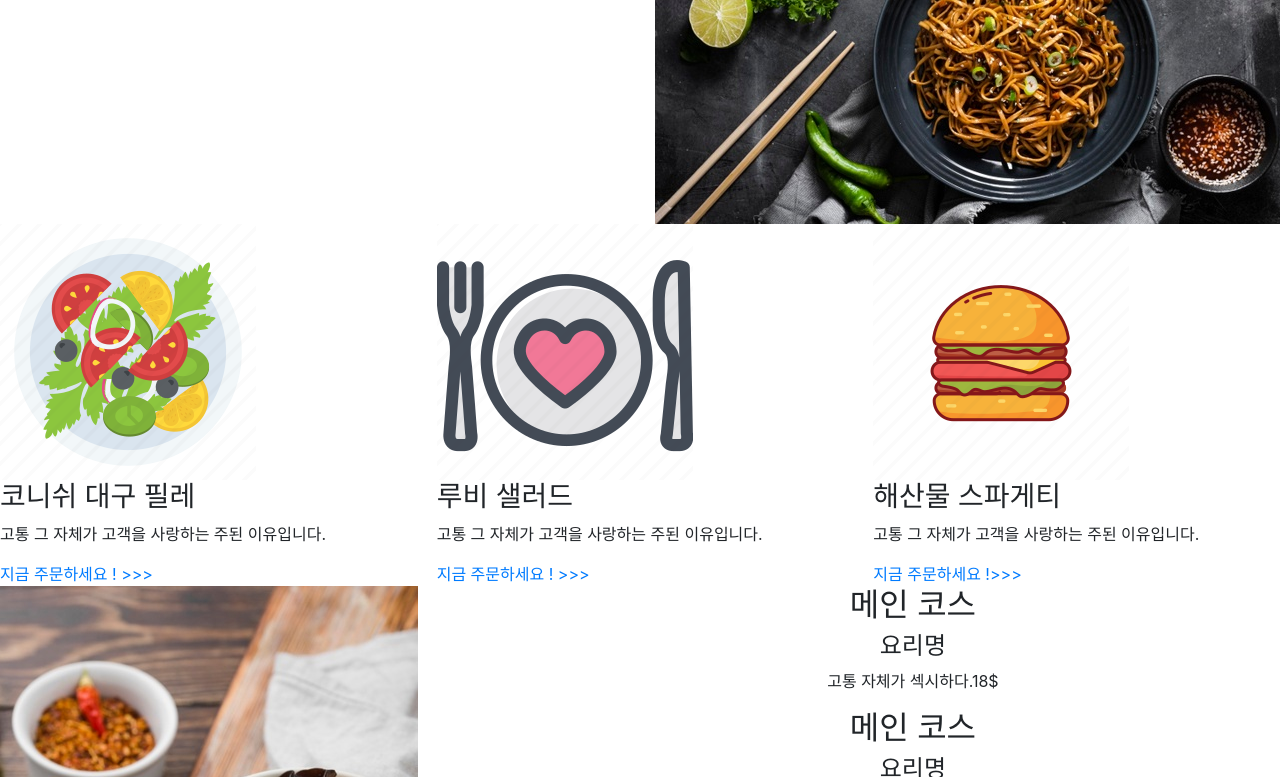
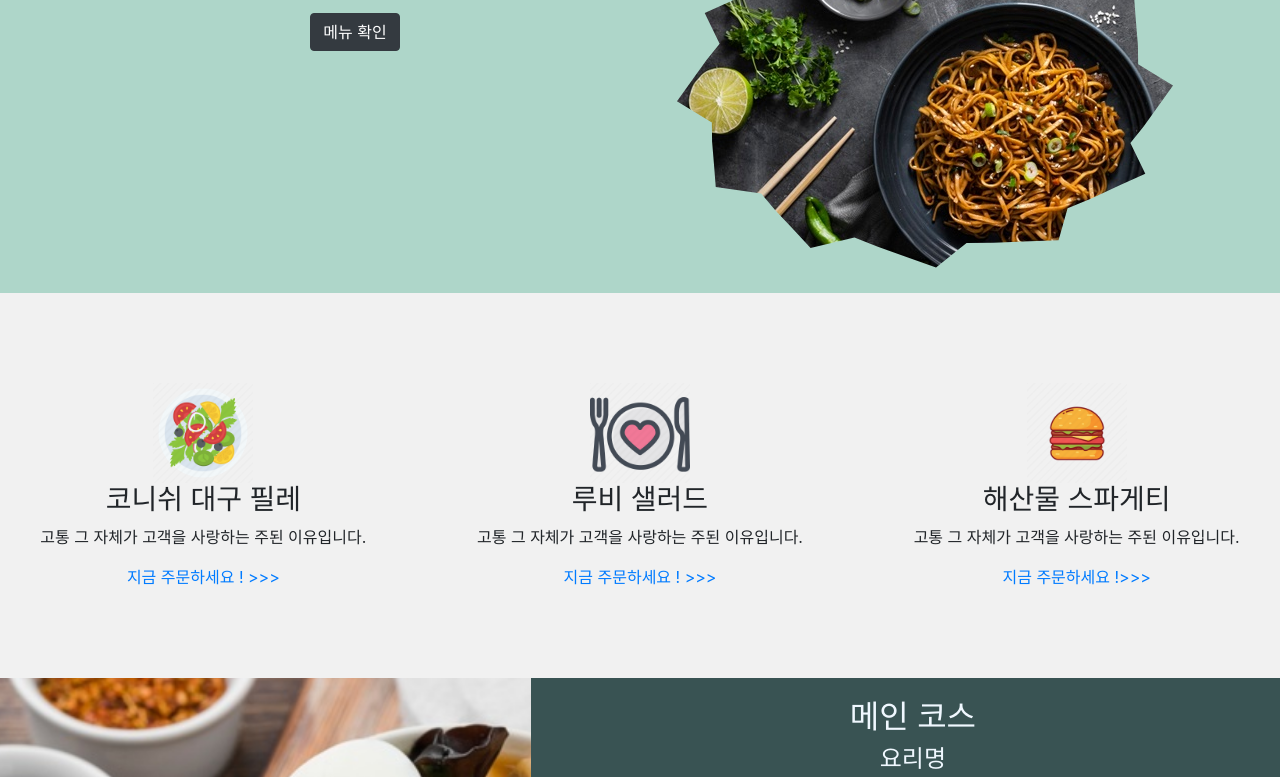
Before and after one commit to Sohad-Almadhoon/Noodels, a plain HTML site: page index.html in a window 1280 px wide. Shown: the part 259-1036 px from the top of the page. Drawn offline with nearby package versions, Linux system fonts and the light colour scheme.

Commit message:
Update index.html

```diff
--- a/index.html
+++ b/index.html
@@ -6,7 +6,7 @@
     <link rel="stylesheet" href="https://cdnjs.cloudflare.com/ajax/libs/font-awesome/6.0.0-beta2/css/all.min.css">
     <link rel="stylesheet" href="https://maxcdn.bootstrapcdn.com/bootstrap/4.0.0/css/bootstrap.min.css" integrity="sha384-Gn5384xqQ1aoWXA+058RXPxPg6fy4IWvTNh0E263XmFcJlSAwiGgFAW/dAiS6JXm" crossorigin="anonymous">
     <meta name="viewport" content="width=device-width, initial-scale=1.0">
-    <link rel="stylesheet" href="index.css">
+    <link rel="stylesheet" href="website.css">
     <title>WebSite</title>
 </head>
 <body>
```
